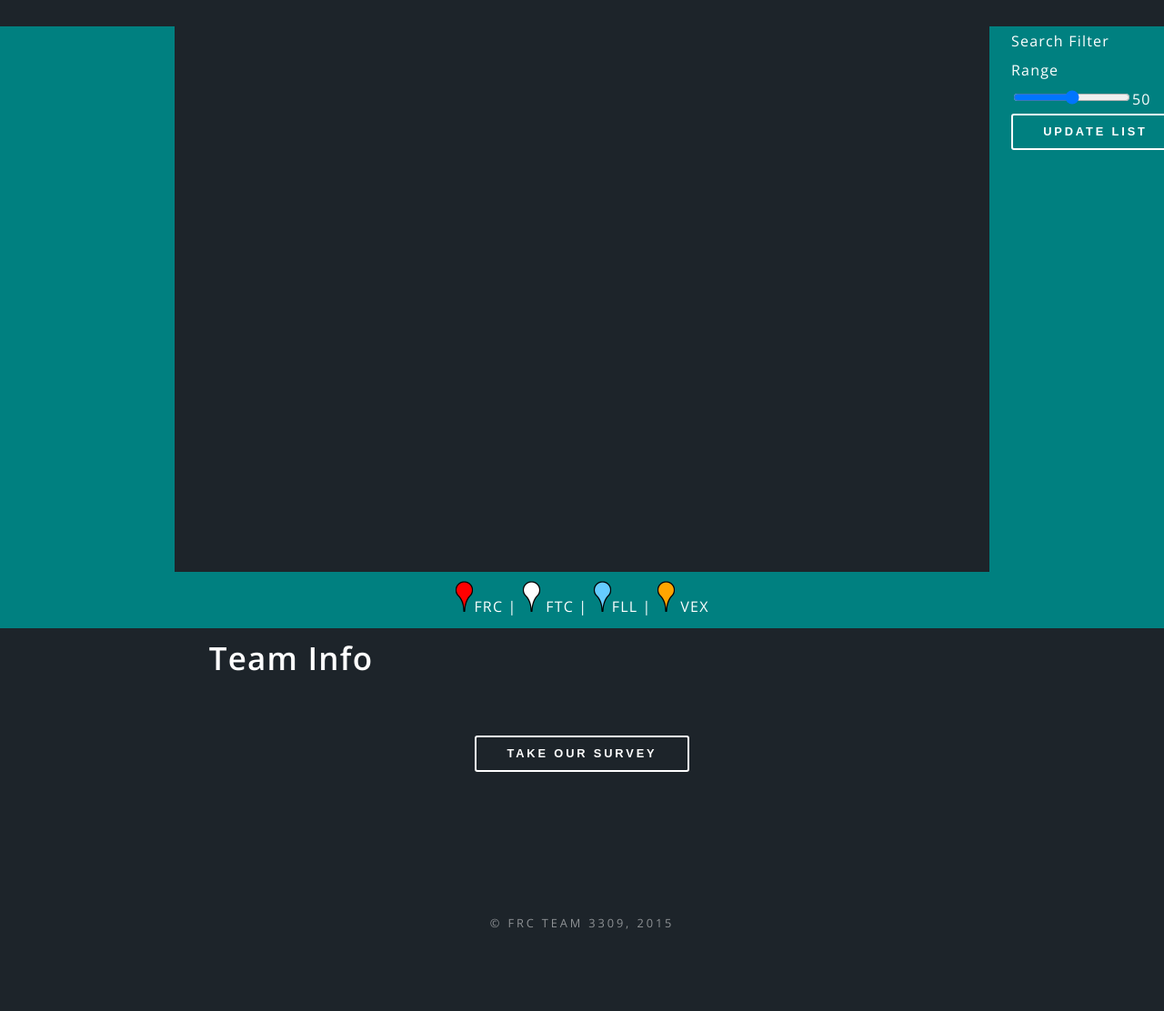
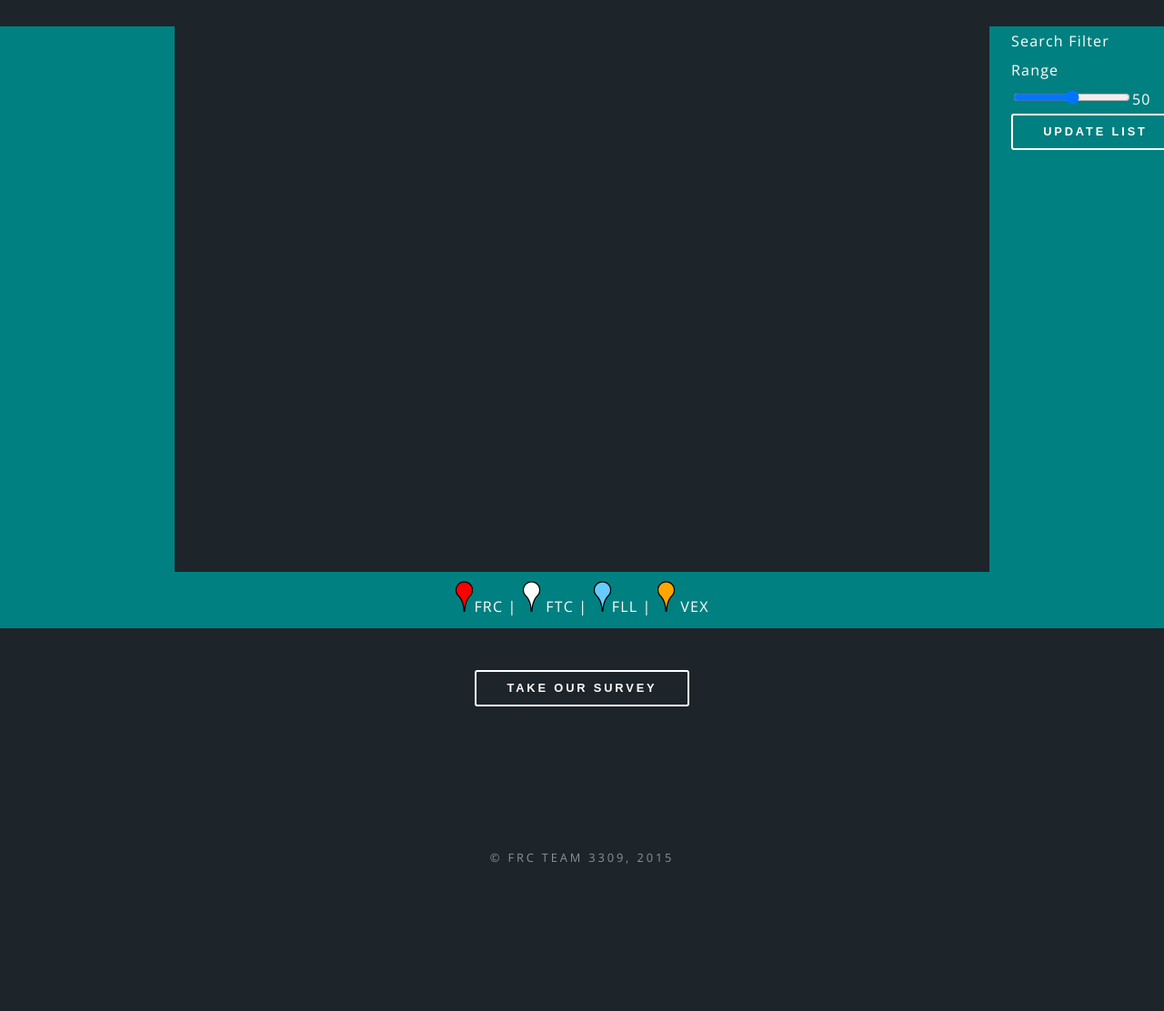
Before and after one commit to msb333-msb333/mentormaps, a PHP site: page /map.php in a window 1280 px wide. Shown: the part 49-1161 px from the top of the page at 91% size. After the commit the page ends 999 px from the top, so only its background shows below. Run offline with PHP 8.4, Linux system fonts and the light colour scheme; the visitor is signed in with stand-in values (Sample User, id 1); data that the repository does not hold is empty; a stand-in replaces the project's code that opens the database connection; some libraries are stand-ins or nearby versions.

Commit message:
remove team info, replaced with anchor to appropriate profile page

```diff
--- a/map.php
+++ b/map.php
@@ -320,11 +320,7 @@ echo '<script>var marker_map = [];</script>';?>
             if(typedata['pref_vex']=='true'){
                 document.getElementById("img-container").innerHTML += "<img src=\"img/vex.png\" width=\"160px\" height=\"160px\" style=\"padding-left:1%;\"/>";
             }
-            document.getElementById("phone-container").innerHTML = "<b><u>Phone:<br /></u></b>" + teamdata['phone'];
-            document.getElementById("email-container").innerHTML = "<b><u>Email:<br /></u></b>" + teamdata['email'];
-            document.getElementById("address-container").innerHTML = "<b><u>Location:<br /></u></b>" + teamdata['address'];
-            document.getElementById("comments-container").innerHTML = "<b><u>Comments:<br /></u></b>" + teamdata['comments'];
-            document.getElementById("team-info-label").innerHTML = 'Team Info: <a href="./profile.php?p='+teamdata['email']+'"><img src="img/ic_open_in_new_white_48dp_2x.png" width="32px" height="32px" /></a>';
+            document.getElementById("team-info-label").innerHTML = '<div style="font-size:24px;display:inline;">Team Info: </div><a href="./profile.php?p='+teamdata['email']+'" target="_blank"><img src="img/ic_open_in_new_white_48dp_2x.png" width="24px" height="24px" /></a>';
 
             var searchingFor = "";
             var ssjson = $.parseJSON(teamdata['searching_skills_json']);
@@ -576,30 +572,17 @@ echo '<script>var marker_map = [];</script>';?>
                         <div style="white-space:nowrap;">
                             <div class="inner" id="team-info" style="padding-top:20px;text-align:center;">
                                 <section id="team-info-section">
-                                    <div class="6u 6u$(small)">
-                                        <b>
-                                            <div id="team-info-label" style="font-size:35px;">
-                                                Team Info
-                                            </div>
-                                        </b>
-                                    </div>
+                                    <div id="team-info-label"></div>
                                     <div class="row uniform">
                                         <div class="12u 12u$(small)" id="img-container"></div>
-                                        <div class="6u 3u$(small)" id="name-container"></div>
-                                        <div class="6u 3u$(small)" id="address-container"></div>
-                                        <div class="6u 3u$(small)" id="searching-skills-container"></div>
-                                        <div class="6u 3u$(small)" style="width:30%;overflow:hidden;" id="comments-container"></div>
-                                        <div class="6u 3u$(small)" id="phone-container"></div>
-                                        <div class="6u 3u$(small)" id="email-container"></div>
                                     </div>
                                 </section>
                             </div>
                         </div>
-                        <div>
-                            <button onclick="window.location = './survey.php';">
-                                Take Our Survey
-                            </button>
-                        </div>
+                        <br/>
+                        <button onclick="window.location = './survey.php';">
+                            Take Our Survey
+                        </button>
                     </article>
                     <footer id="footer">
                         <ul class="copyright">
```
